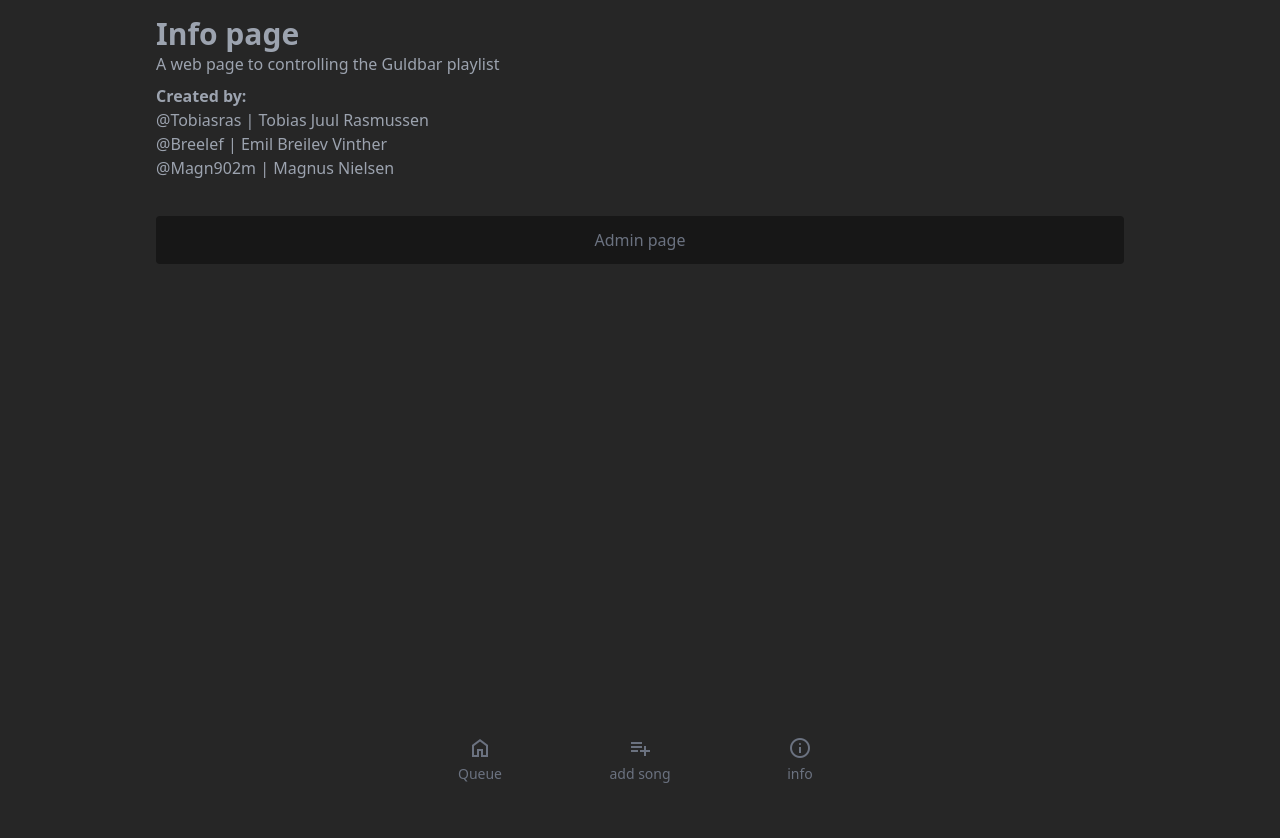
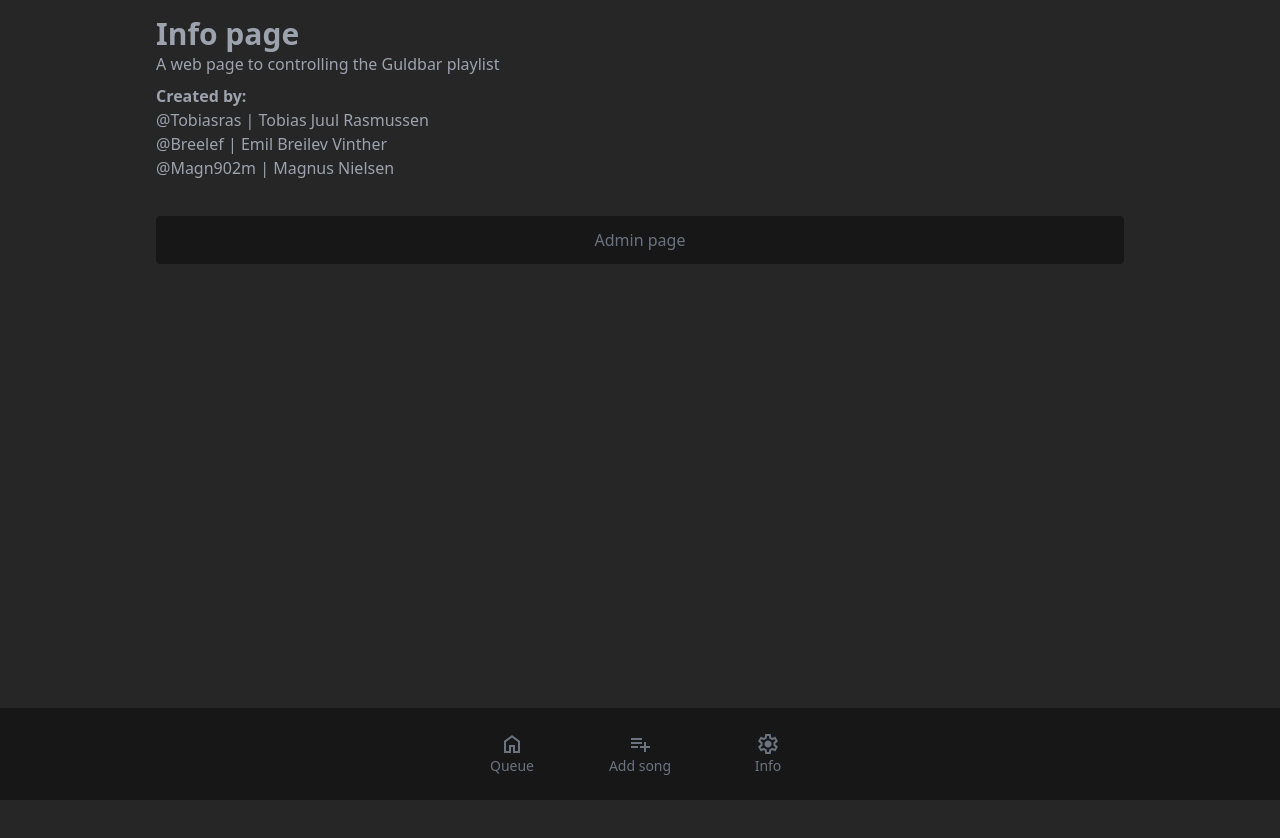
Before and after one commit to tobiasras/spotify_queue, a React (Create React App) app in the folder client/: page /info in a window 1280 px wide. Shown: the top 838 px of the page. Built offline with nearby package versions, Linux system fonts and the light colour scheme.

Commit message:
refactor navbar

```diff
--- a/client/src/components/Navbar.jsx
+++ b/client/src/components/Navbar.jsx
@@ -5,77 +5,41 @@ export const Navbar = () => {
         {
             herf: "/",
             herfName: "Queue",
-            icon: "material-symbols-outlined",
-            iconName: "Home",
+            iconName: "home",
         },
         {
             herf: "/addSong",
-            herfName: "playlist_add",
-            icon: "material-symbols-outlined",
-            iconName: "add song",
+            herfName: " Add song",
+            iconName: "playlist_add",
         },
         {
             herf: "/info",
-            herfName: "info",
-            icon: "material-symbols-outlined",
-            iconName: "info",
+            herfName: "Info",
+            iconName: "settings",
         },
     ];
 
-    console.log(navItems);
-
     return (
-        <nav className="sticky bottom-0 z-50 w-full bg-neutral-800 col-[1/4]">
-            <div className="grid p-4 max-w-lg grid-cols-3 mx-auto font-medium">
-                {/* {navItems.map((items) => {
-
+        <nav className="sticky bottom-0 z-50 col-[1/4] w-full bg-neutral-900 p-4">
+            {/* <ul className="grid grid-cols-3 mx-auto max-w-lg font-medium"> */}
+            <ul className="flex justify-center font-medium">
+                {navItems.map((items, index) => (
+                    <li key={index} className="w-32">
                         <Link
                             to={items.herf}
-                        className="inline-flex flex-col items-center justify-center px-5 hover:bg-neutral-900 group"
+                            // hover:bg-neutral-950
+                            className="flex flex-col items-center justify-center p-2 group"
                         >
-                        <span className="w-6 h-6 mb-1 text-gray-500 group-hover:text-blue-600 material-symbols-outlined">
-                            {items.icon}
+                            <span className="w-6 h-6 text-gray-500 group-hover:text-white material-symbols-outlined">
+                                {items.iconName}
                             </span>
-                        {items}
-                        <span className="text-sm text-gray-500 group-hover:text-blue-600 dark:group-hover:text-blue-500">
+                            <span className="text-sm text-gray-500 group-hover:text-white dark:group-hover:text-white">
                                 {items.herfName}
                             </span>
-                    </Link>;
-                })} */}
-                <Link
-                    to="/"
-                    className="inline-flex flex-col items-center justify-center px-5 hover:bg-neutral-900 group"
-                >
-                    <span className="w-6 h-6 mb-1 text-gray-500 group-hover:text-blue-600 material-symbols-outlined">
-                        home
-                    </span>
-                    <span className="text-sm text-gray-500 group-hover:text-blue-600 dark:group-hover:text-blue-500">
-                        Queue
-                    </span>
                         </Link>
-
-                <Link
-                    to="/addSong"
-                    className="inline-flex flex-col items-center justify-center px-5 hover:bg-neutral-900 group"
-                >
-                    <span className="w-6 h-6 mb-1 text-gray-500 group-hover:text-blue-600 material-symbols-outlined">
-                        playlist_add
-                    </span>
-                    <span className="text-sm text-gray-500 group-hover:text-blue-600">
-                        add song
-                    </span>
-                </Link>
-
-                <Link
-                    to="/info"
-                    className="inline-flex flex-col items-center justify-center px-5 hover:bg-neutral-900 "
-                >
-                    <span className="w-6 h-6 mb-1 text-gray-500 group-hover:text-blue-600 material-symbols-outlined">
-                        info
-                    </span>
-                    <span className="text-sm text-gray-500 group-hover:text-blue-600 ">info</span>
-                </Link>
-            </div>
+                    </li>
+                ))}
+            </ul>
         </nav>
     );
 };
```
Lines whose indentation alone changed are shown as unchanged.
